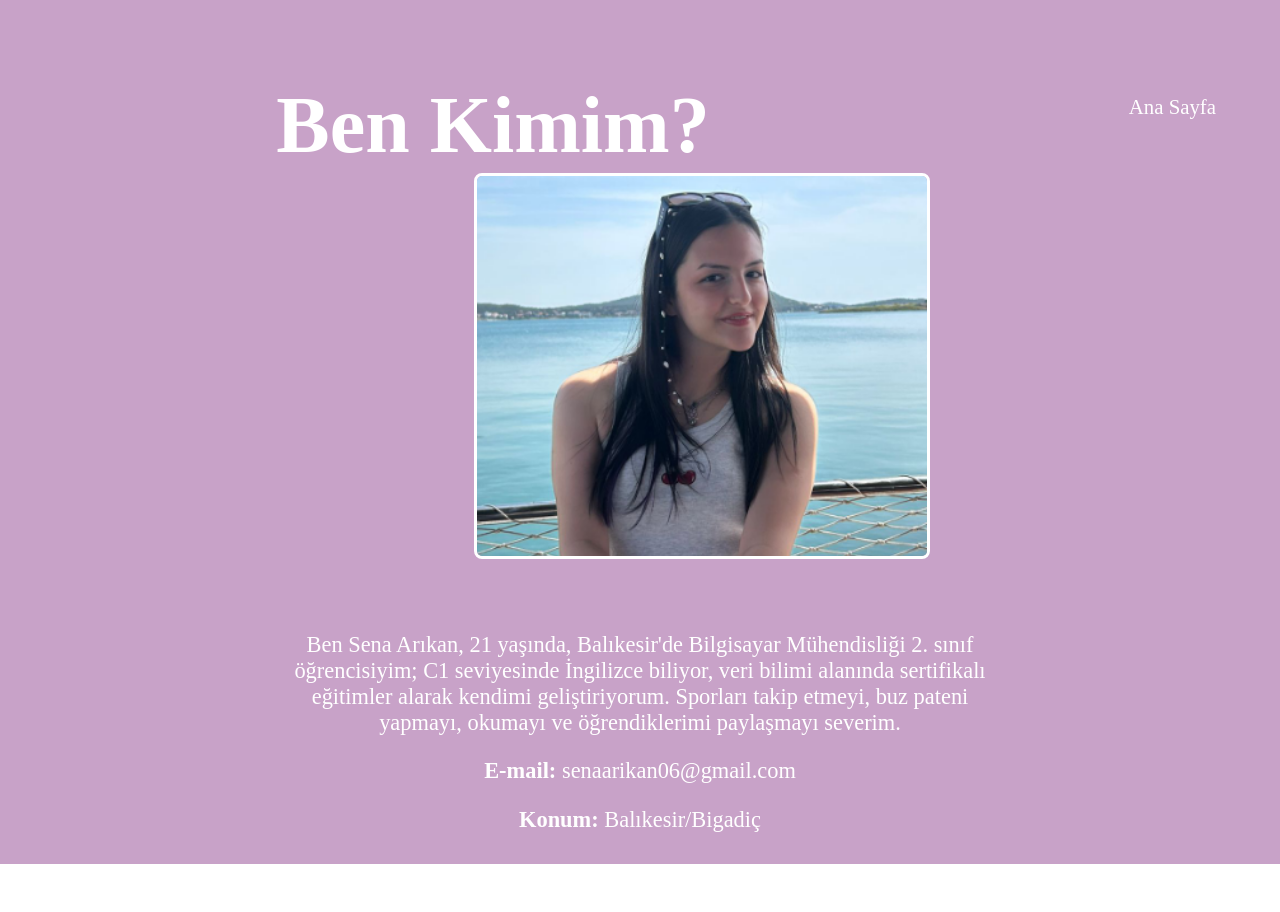
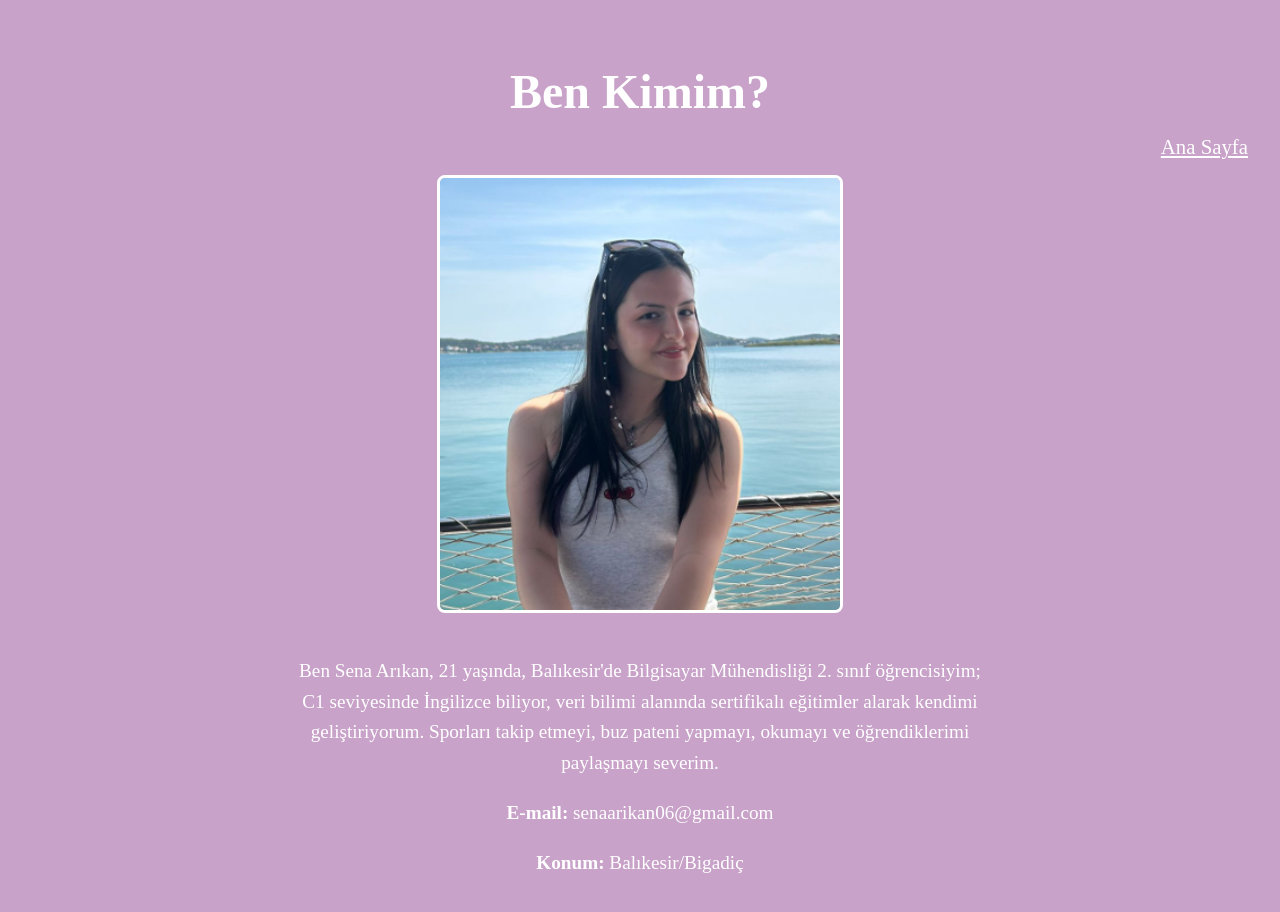
Before and after one commit to sena-arikan/proje, a React (Create React App) app: page /ben-kimim in a window 1280 px wide. Shown: the top 912 px of the page. Before the commit the page ends 864 px from the top, so only its background shows below. Built offline with nearby package versions, Linux system fonts and the light colour scheme.

Commit message:
ilk gonderim

```diff
--- a/src/components/BenKimim.js
+++ b/src/components/BenKimim.js
@@ -1,29 +1,68 @@
 import React from 'react';
-
 
 function BenKimim() {
     return (
-        <div style={{ backgroundColor: '#C8A2C8', minHeight: '100vh', padding: '2rem', position: 'relative' }}>
-            <h1 className="title-animate" style={{ fontSize: '5rem', fontWeight: '900', color: 'white', position: 'absolute', top: '3%', left: '38.5%' }}>
+        <div
+            style={{
+                backgroundColor: '#C8A2C8',
+                minHeight: '100vh',
+                padding: '2rem',
+                boxSizing: 'border-box',
+                display: 'flex',
+                flexDirection: 'column',
+                alignItems: 'center',
+                color: 'white',
+            }}
+        >
+            <h1
+                className="title-animate"
+                style={{
+                    fontSize: '3rem',
+                    fontWeight: '900',
+                    marginBottom: '1rem',
+                    textAlign: 'center',
+                }}
+            >
                 Ben Kimim?
             </h1>
-            <div onClick={() => window.location.href = '/'} style={{ position: 'absolute', top: '11%', right: '5%', fontSize: '1.3rem', color: 'white', cursor: 'pointer' }}>
+
+            <div
+                onClick={() => (window.location.href = '/')}
+                style={{
+                    alignSelf: 'flex-end',
+                    marginBottom: '1rem',
+                    fontSize: '1.3rem',
+                    cursor: 'pointer',
+                    textDecoration: 'underline',
+                }}
+            >
                 Ana Sayfa
             </div>
-            <img src="/profil.jpg" alt="Profil" className="image-animate" style={{ position: 'absolute', top: '20%', left: '37%', width: '450px', height: '380px', objectFit: 'cover', borderRadius: '8px', border: '3px solid white' }} />
+
+            <img
+                src="/profil.jpg"
+                alt="Profil"
+                className="image-animate"
+                style={{
+                    width: '90%',
+                    maxWidth: '400px',
+                    height: 'auto',
+                    objectFit: 'cover',
+                    borderRadius: '8px',
+                    border: '3px solid white',
+                    marginBottom: '1.5rem',
+                }}
+            />
+
             <div
                 style={{
-                    position: 'absolute',
-                    top: 'calc(25% + 380px + 20px)', // resmin altına
-                    left: '50%',                     // yatayda ortalamak için
-                    transform: 'translateX(-50%)',  // yatayda tam ortala
-                    color: 'white',
-                    fontSize: '1.4rem',
-                    width: '700px',                 // isteğe bağlı genişlik
-                    textAlign: 'center'             // yazıyı ortalamak istersen
+                    maxWidth: '700px',
+                    textAlign: 'center',
+                    fontSize: '1.2rem',
+                    lineHeight: '1.6',
                 }}
             >
-                <p style={{ marginTop: '1rem' }}>
+                <p>
                     Ben Sena Arıkan, 21 yaşında, Balıkesir'de Bilgisayar Mühendisliği 2. sınıf öğrencisiyim; C1 seviyesinde İngilizce biliyor, veri bilimi alanında sertifikalı eğitimler alarak kendimi geliştiriyorum. Sporları takip etmeyi, buz pateni yapmayı, okumayı ve öğrendiklerimi paylaşmayı severim.
                 </p>
                 <p><strong>E-mail:</strong> senaarikan06@gmail.com</p>
@@ -31,87 +70,32 @@ function BenKimim() {
             </div>
 
             <style>{`
-                .fancy-title {
-                    font-size: 4rem;
-                    font-weight: 900;
-                    color: white;
-                    position: absolute;
-                    top: 3%;
-                    left: 50%;
-                    transform: translateX(-50%);
-                    text-align: center;
-                }
-
-                .home-link {
-                    position: absolute;
-                    top: 11%;
-                    right: 5%;
-                    font-size: 1.3rem;
-                    color: white;
-                    cursor: pointer;
-                }
-
-                .profile-image {
-                    position: relative;
-                    display: block;
-                    margin: 0 auto;
-                    margin-top: 7rem;
-                    width: 90%;
-                    max-width: 400px;
-                    height: auto;
-                    object-fit: cover;
-                    border-radius: 8px;
-                    border: 3px solid white;
-                    z-index: 2;
-                }
-
-                .text-container {
-                    margin: 2rem auto;
-                    margin-top: 2.5rem;
-                    color: white;
-                    font-size: 1.1rem;
-                    width: 90%;
-                    max-width: 700px;
-                    text-align: center;
-                }
-
-                /* Animasyonlar */
                 .title-animate {
                     animation: slideGrowTitle 2s ease forwards;
                 }
-
                 .image-animate {
                     animation: slideGrowImage 2s ease 0.5s forwards;
                 }
-
                 @keyframes slideGrowTitle {
                     0% { transform: translateX(-100%) scale(0.5); opacity: 0; }
-                    100% { transform: translateX(-50%) scale(1); opacity: 1; }
+                    100% { transform: translateX(0) scale(1); opacity: 1; }
                 }
-
                 @keyframes slideGrowImage {
                     0% { transform: translateX(-100%) scale(0.5); opacity: 0; }
                     100% { transform: translateX(0) scale(1); opacity: 1; }
                 }
 
-                /* Mobil uyumluluk */
-                @media (max-width: 768px) {
-                    .fancy-title {
-                        font-size: 2.2rem;
-                        top: 2%;
-                        left: 50%;
-                        transform: translateX(-50%);
+                @media (max-width: 600px) {
+                    h1.title-animate {
+                        font-size: 2rem !important;
                     }
-
-                    .home-link {
-                        top: 8%;
-                        right: 4%;
-                        font-size: 1rem;
+                    div[style*="font-size: 1.2rem"] {
+                        font-size: 1rem !important;
+                        padding: 0 1rem;
                     }
-
-                    .text-container {
-                        font-size: 1rem;
-                        margin-top: 2rem;
+                    img.image-animate {
+                        max-width: 90% !important;
+                        height: auto !important;
                     }
                 }
             `}</style>
```
